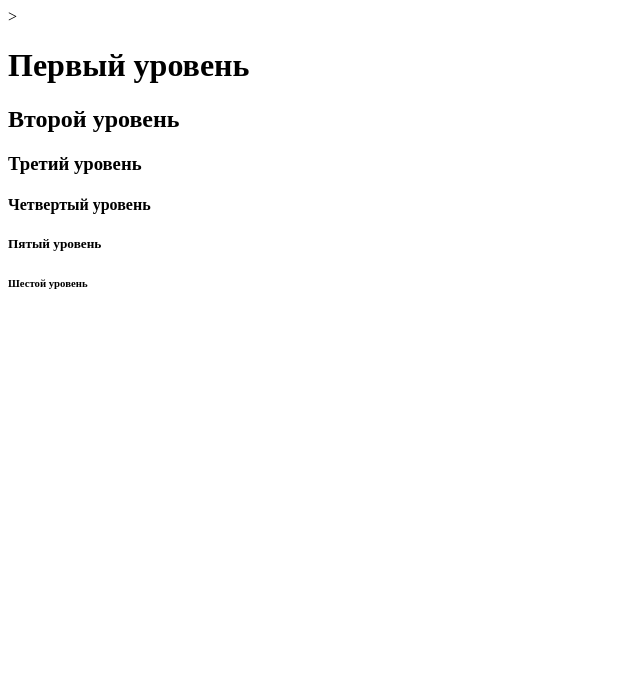
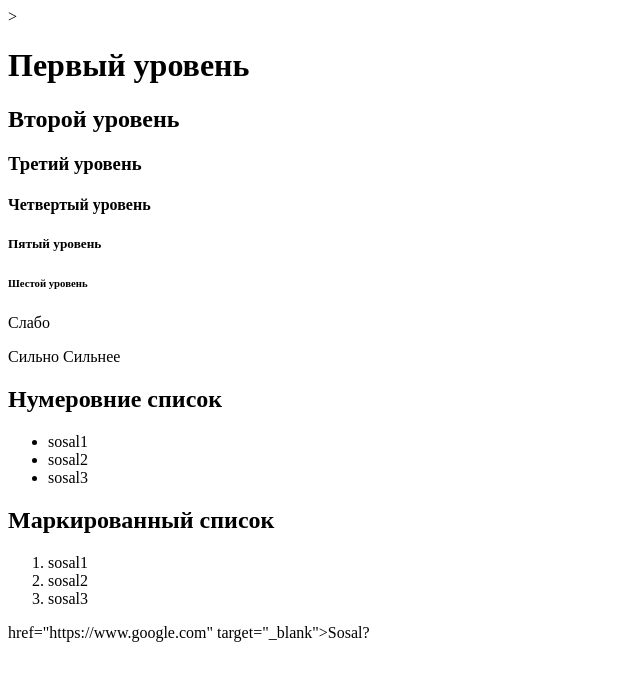
Before and after one commit to Demir2213778/Deminov, a plain HTML site: page index.html in a window 1280 px wide. Shown: the whole page, without its empty margins (0-640 px from the left). Drawn offline with Linux system fonts and the light colour scheme.

Commit message:
Add files via upload

```diff
--- a/index.html
+++ b/index.html
@@ -12,4 +12,19 @@
         <h4>Четвертый уровень</h4>
         <h5>Пятый уровень</h5>
         <h6>Шестой уровень</h6>
+        <p>Слабо</p>
+        <p>Сильно Сильнее</p>
+        <h2>Нумеровние список</h2>
+        <ul>
+            <li>sosal1</li>
+            <li>sosal2</li>
+            <li>sosal3</li>
+        </ul>
+        <h2>Маркированный список</h2>
+        <ol>
+            <li>sosal1</li>
+            <li>sosal2</li>
+            <li>sosal3</li>
+        </ol>
+        <a> href="https://www.google.com" target="_blank">Sosal?</a>
     </body>
```
